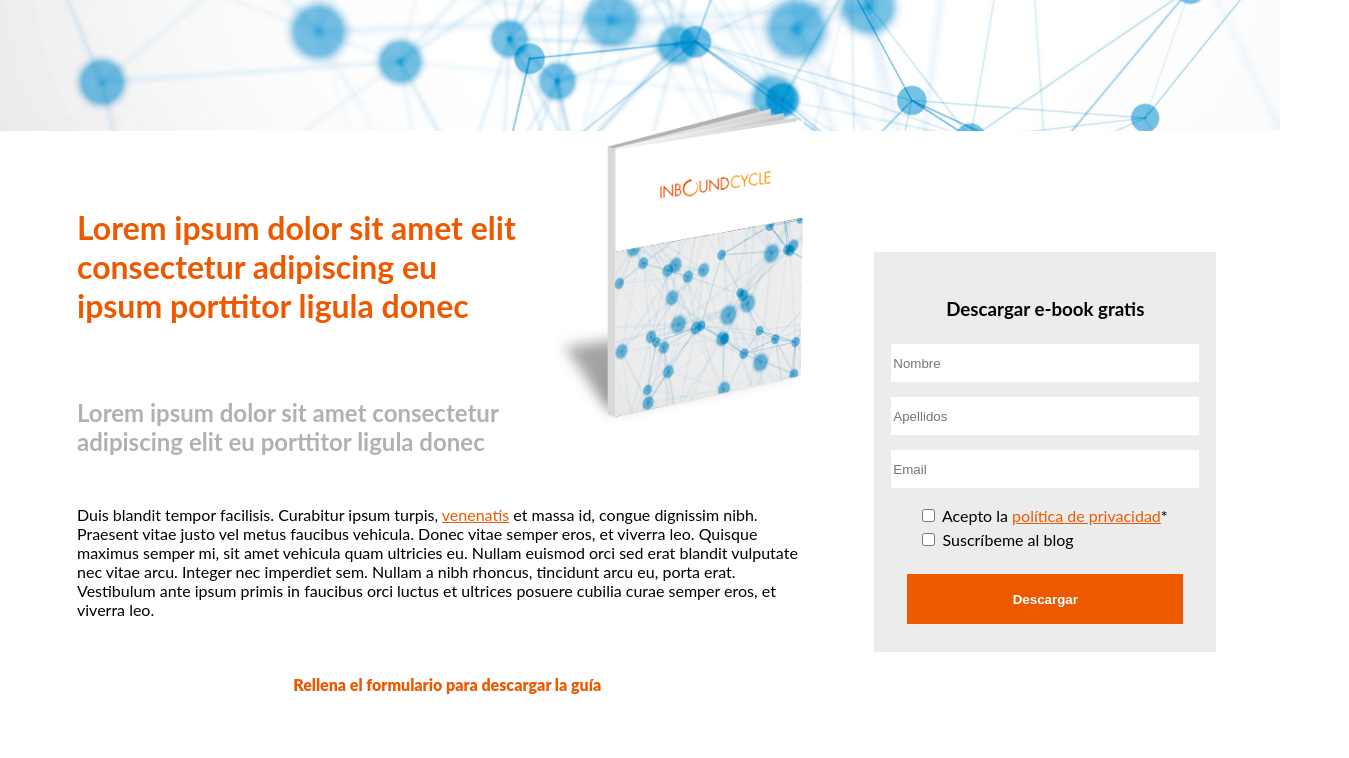
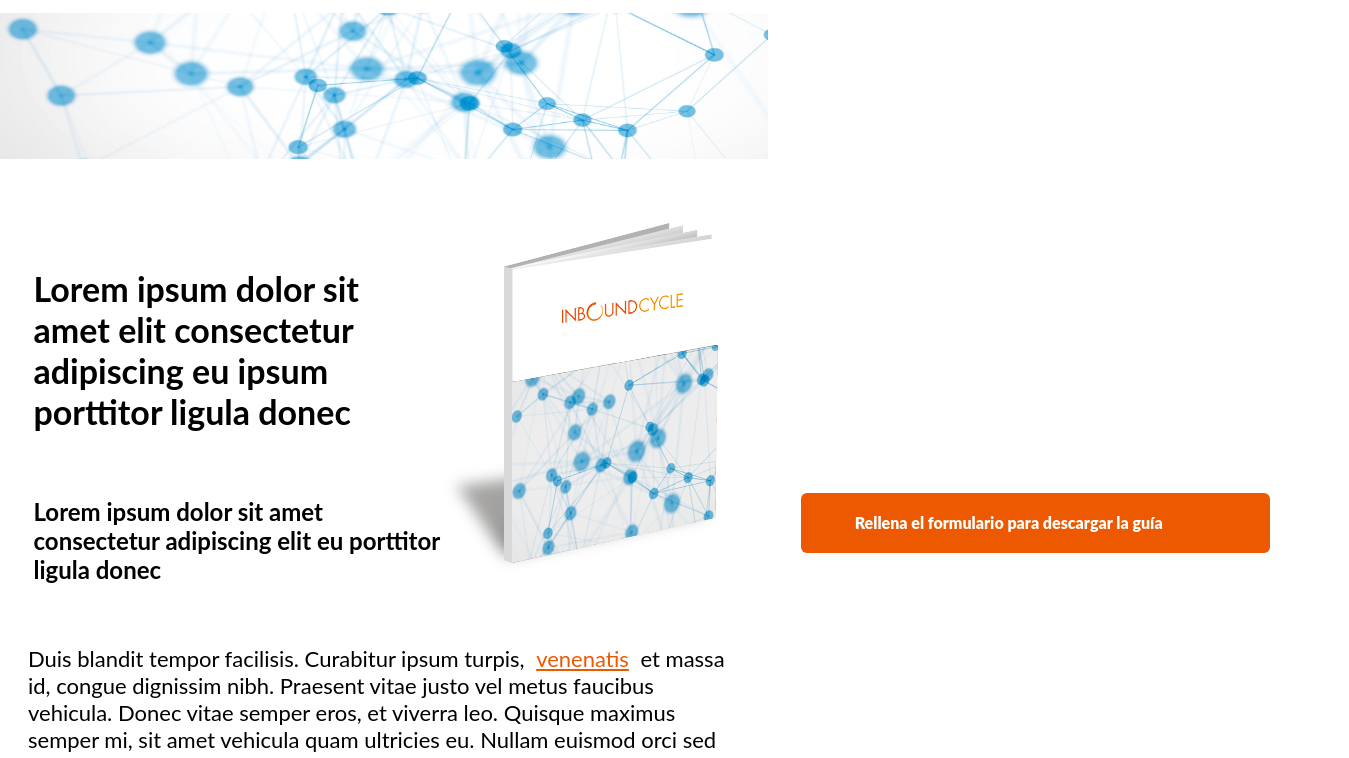
Before and after one commit to GiovannaCavalcanti/InboundCycle, a plain HTML site: page Layout/index.html in a window 1280 px wide. Shown: the part 91-849 px from the top of the page, 1349 px wide, since content can reach past the window. Drawn offline with Linux system fonts and the light colour scheme.

Commit message:
Update index.html

```diff
--- a/Layout/index.html
+++ b/Layout/index.html
@@ -7,7 +7,7 @@
   <title>InboundCycle</title>
 
 <!-- Como sera para fins demonstrativos,iremos alterar o arquivo CSS de acordo com o Dispositivo -->
-  <link rel="stylesheet" href="./css/style.css">
+  <link rel="stylesheet" href="./css/tablet.css">
 
 </head>
 
```
